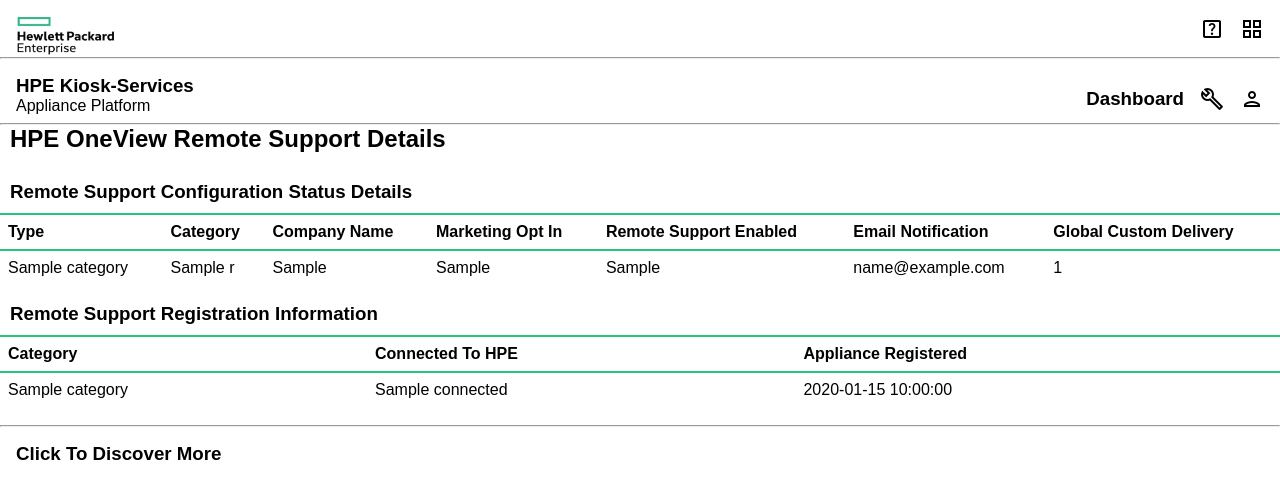
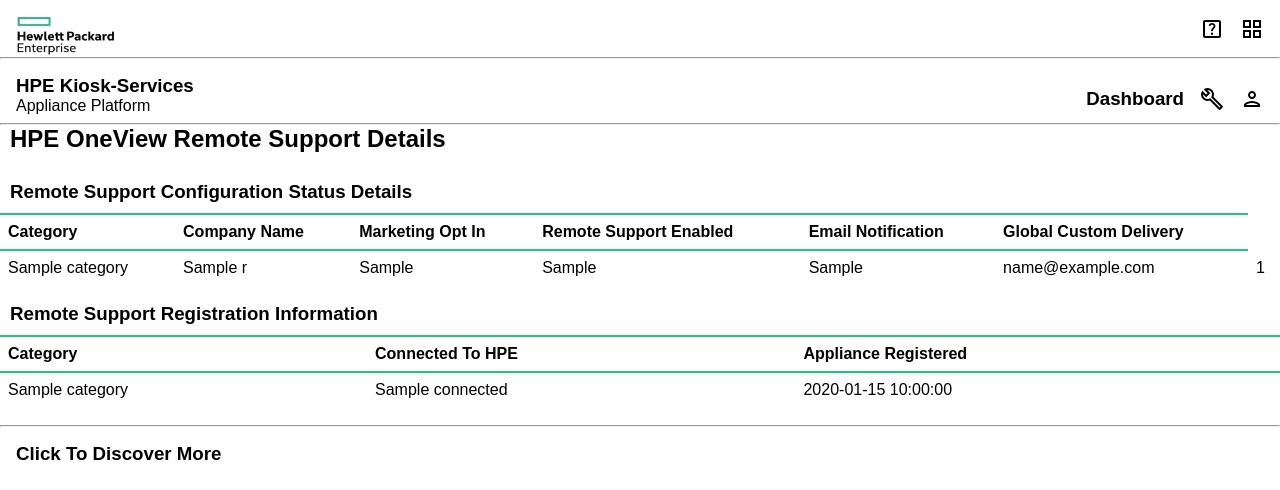
Before and after one commit to patelnikhilkumar/cidiscovery, a Flask app: template discover_ilo/templates/hpersdetails.html in a window 1280 px wide. Shown: the top 490 px of the page. Run offline with Flask 3, Linux system fonts and the light colour scheme; the template is opened without the code that fills it: most values are stand-ins (such as "Sample title", 1, 10 or a date in 2020); some web fonts are replaced.

Commit message:
FourtyFourth Commit

```diff
--- a/discover_ilo/templates/hpersdetails.html
+++ b/discover_ilo/templates/hpersdetails.html
@@ -8,7 +8,6 @@
     </div>
     <table>
         <tr>
-            <th>Type</th>
             <th>Category</th>
             <th>Company Name</th>
             <th>Marketing Opt In</th>
```
